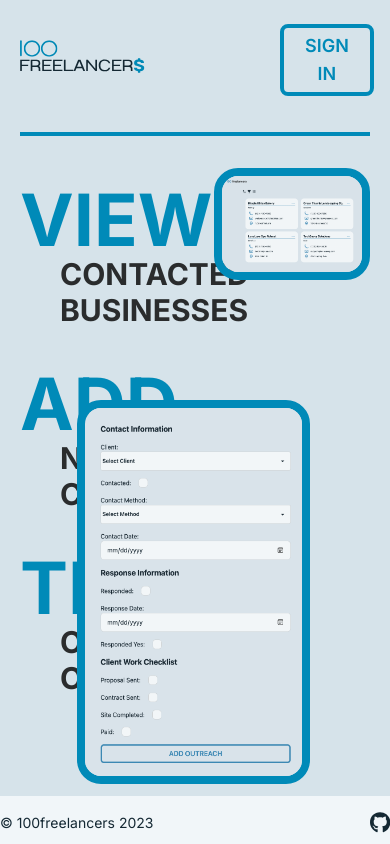
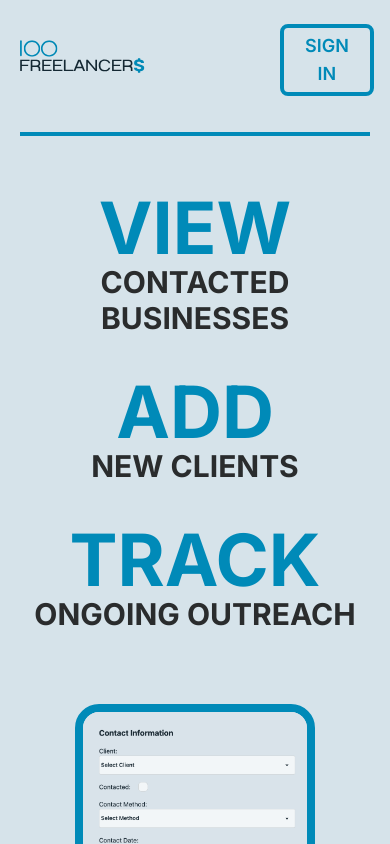
Before and after one commit to devlarabar/100freelancers, a Next.js app in the folder client/: page / in a window 390 px wide. Shown: the top 844 px of the page. Built offline with nearby package versions, Linux system fonts and the light colour scheme; no server answers.

Commit message:
Removed unnessecary lines of code from global.css.  Added several break points in page.jsx to add responsiveness to the landing-page.

```diff
--- a/client/app/page.jsx
+++ b/client/app/page.jsx
@@ -9,8 +9,8 @@
     return (
         <main className = "border-t-4 border-accent pt-8">
             {/* Adding the elements from the homepage layout.  images located in the 'public' folder */}
-            <section className="floats">
-                <ul className='p-0 pt-4 w-1/3'>
+            <section className="floats block lg:flex flex-row justify-between mt-0">
+                <ul className='p-0 pt-6 w-full lg:w-1/3'>
                     <li>
                         <h3>VIEW</h3>
                         <p>CONTACTED BUSINESSES</p>
@@ -24,14 +24,14 @@
                         <p>ONGOING OUTREACH</p>
                     </li>
                 </ul>
-                <div className="screenshots flex w-2/3 justify-end items-end relative">
+                <div className="flex flex-col-reverse items-center lg:w-3/5 xl:flex-row xl:relative ">
                     <img
-                        className="border-8 border-accent relative left-[6rem] bottom-[-3rem] self-end rounded-3xl h-96 rounded-l-3xl"
+                        className="border-8 border-accent rounded-3xl h-96 rounded-l-3xl mt-8 xl:relative xl:left-[-5rem] bottom-[-4rem] xl:z-10"
                         src="/outreach-one.png"
                         alt='Screenshot of 100freelancers outreach page'
                     />
                     <img
-                        className="full-screen w-8/12 self-start border-8 border-accent rounded-3xl"
+                        className="hidden sm:block border-8 border-accent rounded-3xl xl:relative xl:right-[11rem] xl:self-start xl:z-1 xl:w-[40rem]"
                         src="/full-screen.png"
                         alt="Screenshot of 100freelancers client tiles"
                     />
--- a/client/styles/globals.css
+++ b/client/styles/globals.css
@@ -100,33 +100,13 @@
 
 /* Landing page */
 
-/* .landing-page {
-	@apply ;
-} */
-
-.floats {
-	@apply flex flex-row justify-between mt-0;
-}
-
 .floats h3 {
-	@apply text-7xl text-accent py-0;
+	@apply text-center lg:text-left text-7xl text-accent;
 }
 
 .floats p {
-	@apply text-3xl ml-10 font-bold pb-10;
+	@apply text-center lg:text-left text-3xl lg:ml-10 font-bold pb-10;
 }
-
-/* .floats ul {
-	@apply pl-20 pt-24 w-1/3;
-} */
-
-/* .floats img {
-	@apply border-l-8 border-y-8 border-accent rounded-l-3xl;
-} */
-
-/* .outreach {
-	@apply border-8 border-accent rounded-3xl
-} */
 
 .btnCustom {
 	@apply border-4 py-1 px-4 rounded-lg border-accent text-accent text-lg mt-2 font-semibold uppercase
```
